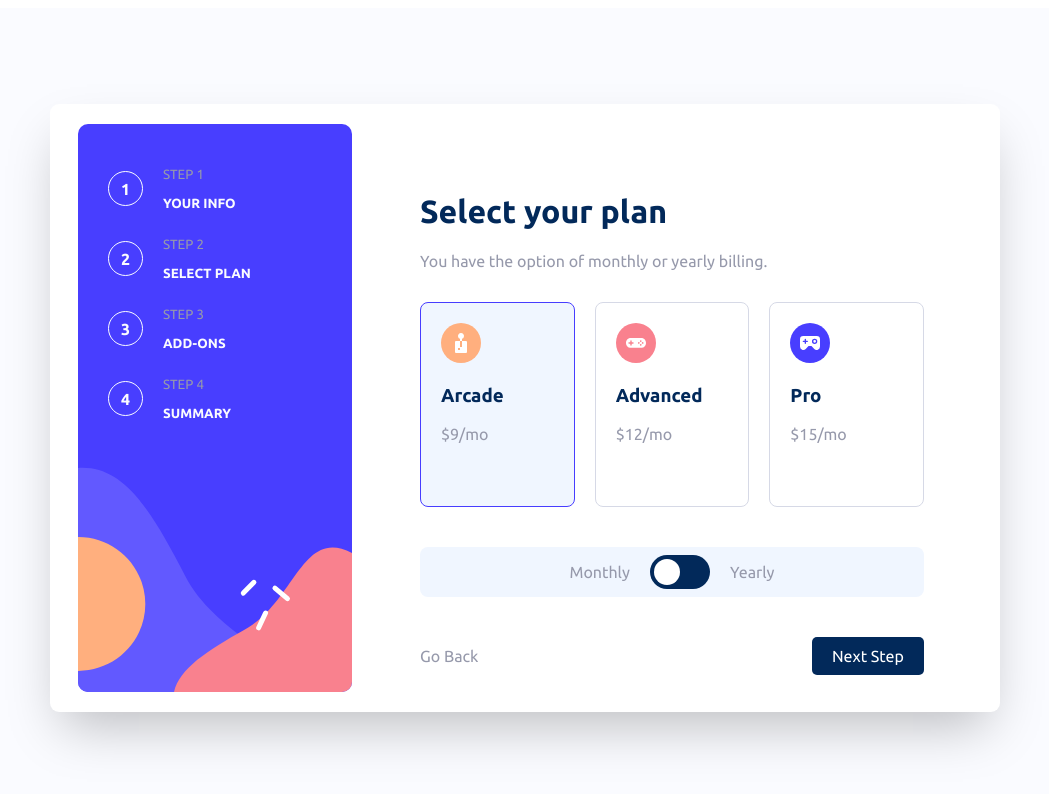
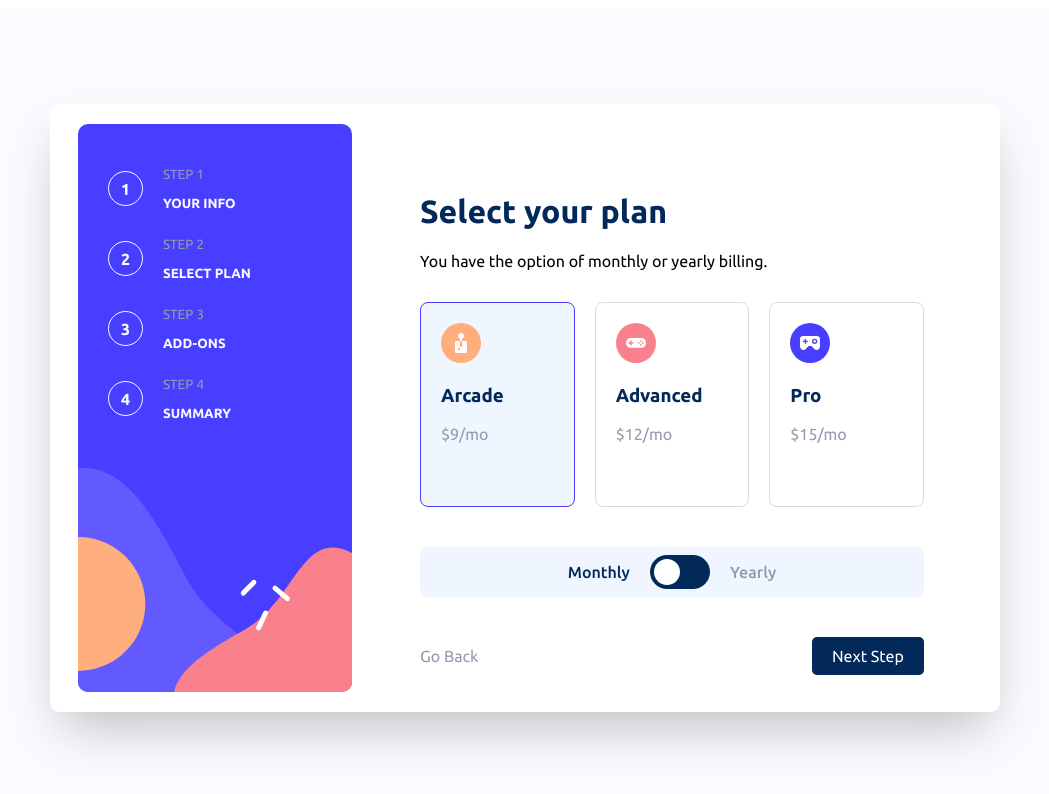
Before and after one commit to CipiVlad/multi_step_form, a React (Vite) app: page /select-plan in a window 1280 px wide. Shown: the top 794 px of the page, without its empty margins (115-1164 px from the left). Built offline with nearby package versions, Linux system fonts and the light colour scheme.

Commit message:
select plan for now logic and styles done

```diff
--- a/src/components/SideBar.scss
+++ b/src/components/SideBar.scss
@@ -77,10 +77,6 @@
             font-weight: 700;
         }
 
-        p {
-            color: $neutralCoolGray;
-            font-weight: 400;
-        }
 
         nav {
             display: flex;
@@ -95,6 +91,7 @@
 
                 &:hover {
                     color: $primaryMarineBlue;
+                    font-weight: 500;
                     //smooth transition
                     transition: 0.5s;
                 }
@@ -110,6 +107,10 @@
                 color: $neutralWhite;
                 padding: 10px 20px;
                 border-radius: 5px;
+
+                &:hover {
+                    background-color: $primaryPurplishBlue;
+                }
             }
 
         }
--- a/src/components/page_cards/SelectPlanCard.scss
+++ b/src/components/page_cards/SelectPlanCard.scss
@@ -51,6 +51,16 @@
     background-color: $neutralMagnolia;
     border-radius: 8px;
     margin: 2.5em 0;
+
+    .inactive {
+        color: $neutralCoolGray;
+        font-weight: 500;
+    }
+
+    .active {
+        color: $primaryMarineBlue;
+        font-weight: 500;
+    }
 
     .switch {
         position: relative;
--- a/src/components/page_cards/SelectPlanCard.tsx
+++ b/src/components/page_cards/SelectPlanCard.tsx
@@ -17,7 +17,6 @@ type Props = {
 const SelectPlanCard = ({ title, subtitle, planMonthly, planYearly, monthly, yearly, nextStep, back, icons }: Props) => {
     const [activeIndex, setActiveIndex] = useState(null || 0);
     const [togglePlan, setTogglePlan] = useState(true);
-
     const [chosenPlan, setChosenPlan] = useState({})
 
     const toggleActiveClass = (index) => {
@@ -29,7 +28,7 @@ const SelectPlanCard = ({ title, subtitle, planMonthly, planYearly, monthly, yea
     }
 
     useEffect(() => {
-        //write a function to get the selected plan
+        //write get the selected plan
 
         if (!togglePlan) {
             setChosenPlan(planYearly[activeIndex])
@@ -39,6 +38,7 @@ const SelectPlanCard = ({ title, subtitle, planMonthly, planYearly, monthly, yea
 
 
     }, [activeIndex, togglePlan]);
+
 
     console.log(chosenPlan);
 
@@ -94,12 +94,17 @@ const SelectPlanCard = ({ title, subtitle, planMonthly, planYearly, monthly, yea
             </div>
 
             <div className="plan_toggle">
-                <p>{monthly}</p>
+
+                <p
+                    className={`${togglePlan ? ' active' : ' inactive'}`}
+                >{monthly}</p>
                 <label className="switch">
                     <input type="checkbox" onClick={handleTogglePlan} />
                     <span className="slider round"></span>
                 </label>
-                <p>{yearly}</p>
+                <p
+                    className={`${togglePlan ? ' inactive' : ' active'}`}
+                >{yearly}</p>
             </div>
             <nav>
                 <Link to={`${back}`}>{back ? "Go Back" : ""}</Link>
--- a/src/index.scss
+++ b/src/index.scss
@@ -5,7 +5,7 @@
     padding: 0;
     box-sizing: border-box;
     max-width: 100%;
-    overflow-x: hidden;
+    overflow: hidden;
     // max-width: 1440px;
     font-family: $fontFamily;
 }
```
